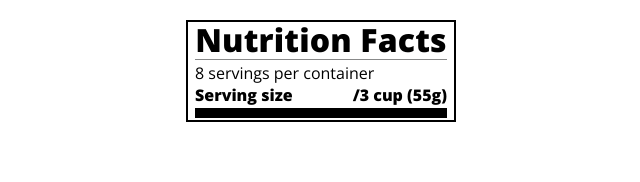
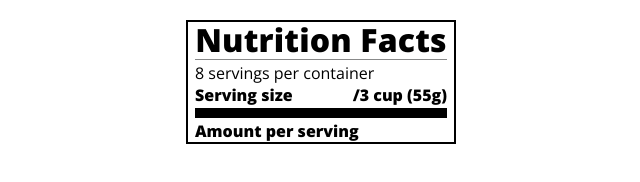
Before and after one commit to MsMLyons/NutritionLabel, a plain HTML site: page index.html in a window 1280 px wide. Shown: the whole page, without its empty margins (319-959 px from the left). Drawn offline with nearby package versions, Linux system fonts and the light colour scheme.

Commit message:
Add new div

```diff
--- a/index.html
+++ b/index.html
@@ -18,6 +18,9 @@
         </header>
         <div class="divider lg"></div>
         <div class="calories-info"></div>
+        <div class="calories-info">
+            <p class="bold sm-text">Amount per serving</p>
+        </div>
     </div>
 
 </body>
```
